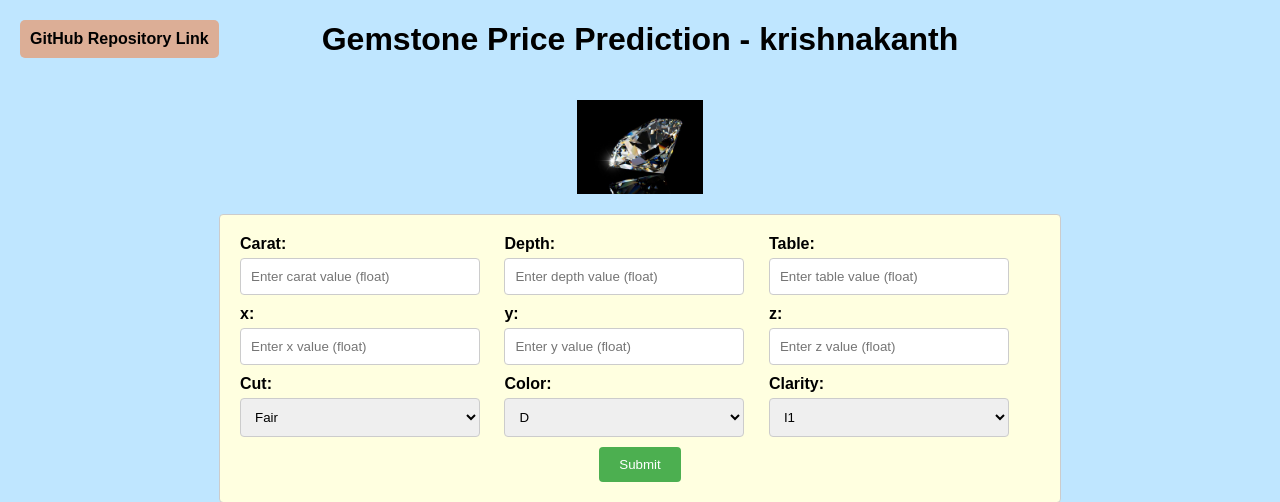
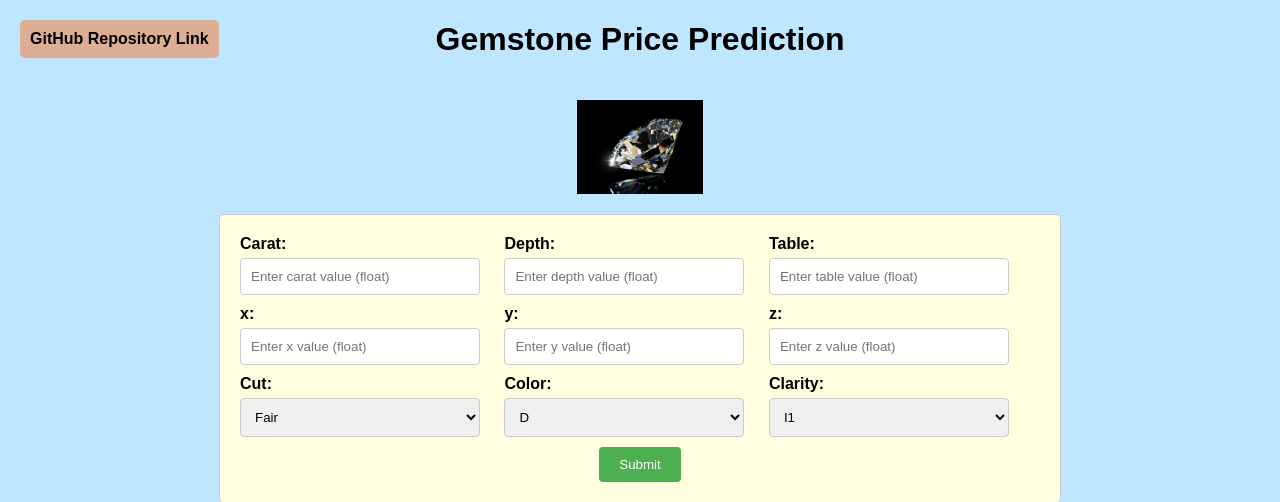
Before and after one commit to krishna5557/gemstone-price-prediction, a Flask app: page / in a window 1280 px wide. Shown: the top 502 px of the page. Run offline with Flask 3, Linux system fonts and the light colour scheme.

Commit message:
Update index.html

```diff
--- a/templates/index.html
+++ b/templates/index.html
@@ -6,7 +6,7 @@
   </head>
   <body>
     <a href="https://github.com/krishna5557/gemstone-price-prediction.git" class="top-left-link" target="_blank">GitHub Repository Link</a>
-    <h1>Gemstone Price Prediction - krishnakanth</h1>
+    <h1>Gemstone Price Prediction</h1>
     <img src="{{url_for('static', filename='/Image/1653032824-7331.jpg')}}" alt="Your Profile Picture" class="profile">
     <div class="form-box">
     <form action="{{url_for('predict_datapoint')}}" method="POST">
```
